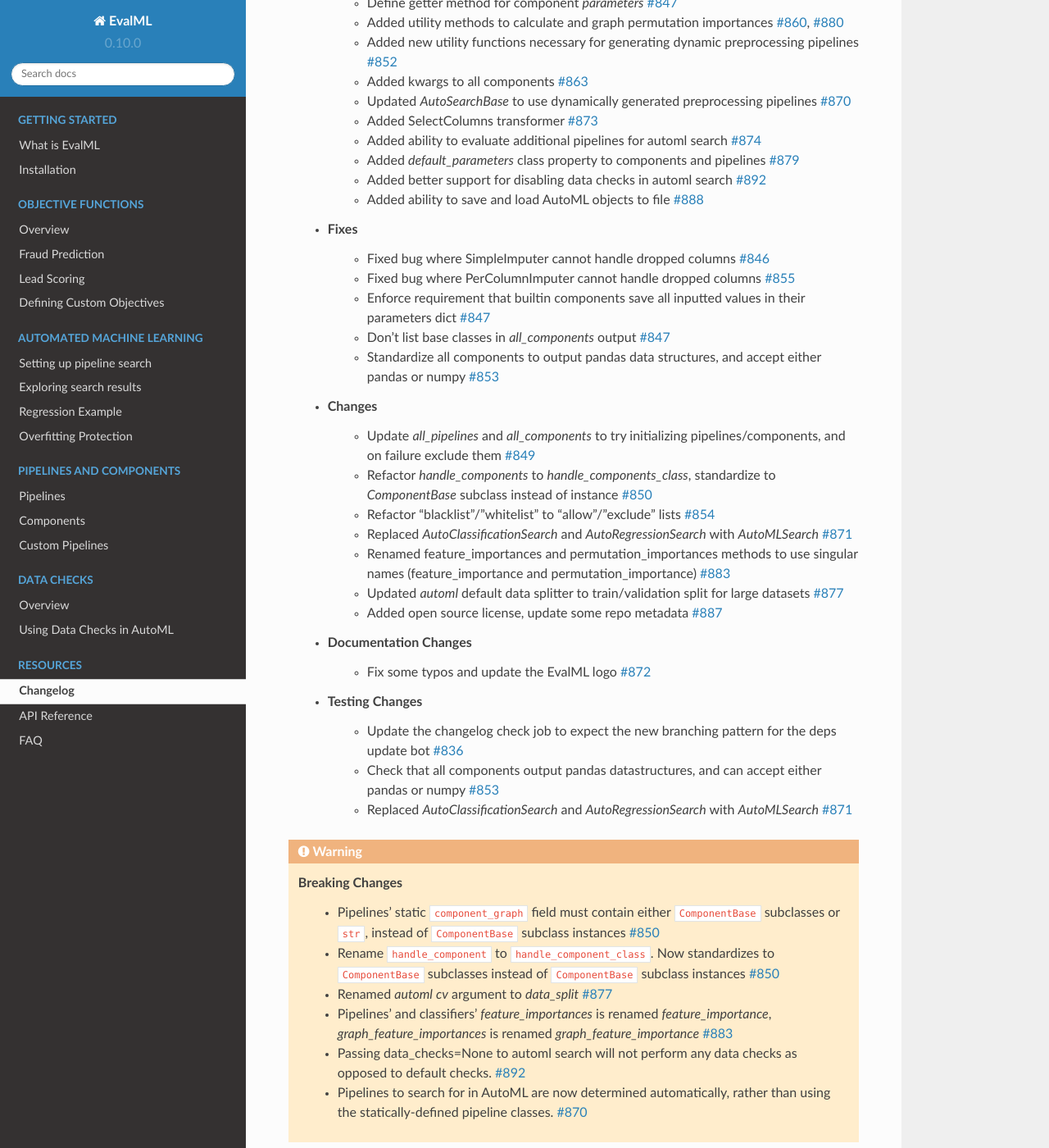
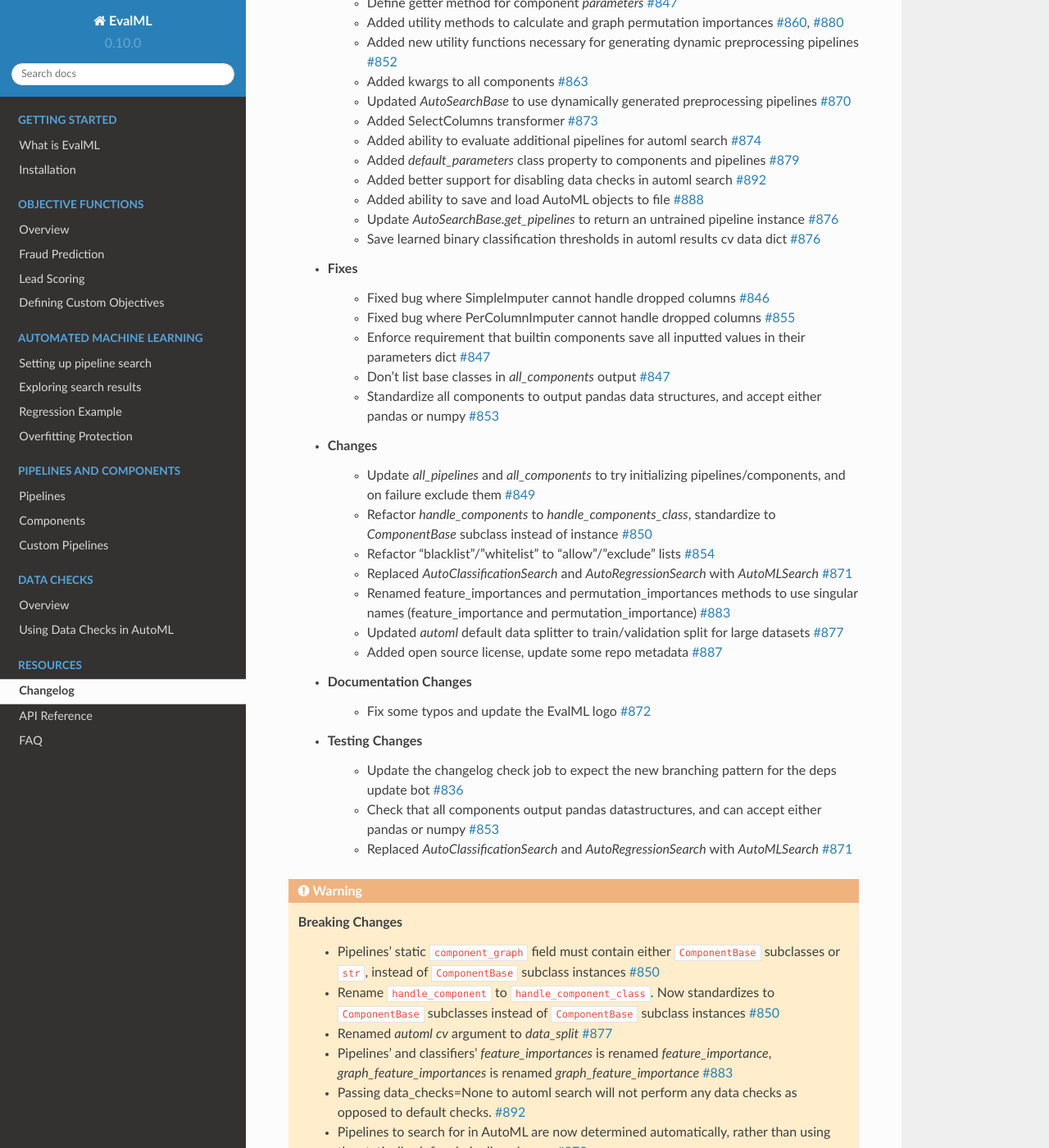
Before and after one commit to alteryx/evalml, a Sphinx documentation site: the page built from docs/source/changelog.rst, in a window 1280 px wide and 1400 px high, scrolled down 475 px. Shown: the whole window at 82% size. Built offline with Sphinx 7.4.7 and the Read the Docs theme 2.0.0, drawn with Linux system fonts in a browser that asks for light colours; comment, search, counter and statistics services are not loaded; some of the changed text lies outside the part shown.

Commit message:
Changelog

```diff
--- a/docs/source/changelog.rst
+++ b/docs/source/changelog.rst
@@ -23,6 +23,8 @@ Changelog
         * Added `default_parameters` class property to components and pipelines :pr:`879`
         * Added better support for disabling data checks in automl search :pr:`892`
         * Added ability to save and load AutoML objects to file :pr:`888`
+        * Update `AutoSearchBase.get_pipelines` to return an untrained pipeline instance :pr:`876`
+        * Save learned binary classification thresholds in automl results cv data dict :pr:`876`
     * Fixes
         * Fixed bug where SimpleImputer cannot handle dropped columns :pr:`846`
         * Fixed bug where PerColumnImputer cannot handle dropped columns :pr:`855`
@@ -53,6 +55,7 @@ Changelog
         * Pipelines' and classifiers' `feature_importances` is renamed `feature_importance`, `graph_feature_importances` is renamed `graph_feature_importance` :pr:`883`
         * Passing data_checks=None to automl search will not perform any data checks as opposed to default checks. :pr:`892`
         * Pipelines to search for in AutoML are now determined automatically, rather than using the statically-defined pipeline classes. :pr:`870`
+        * Update `AutoSearchBase.get_pipelines` to return an untrained pipeline instance, instead of one trained on the final cross-validation fold :pr:`876`
 
 
 **v0.10.0 May 29, 2020**
```
